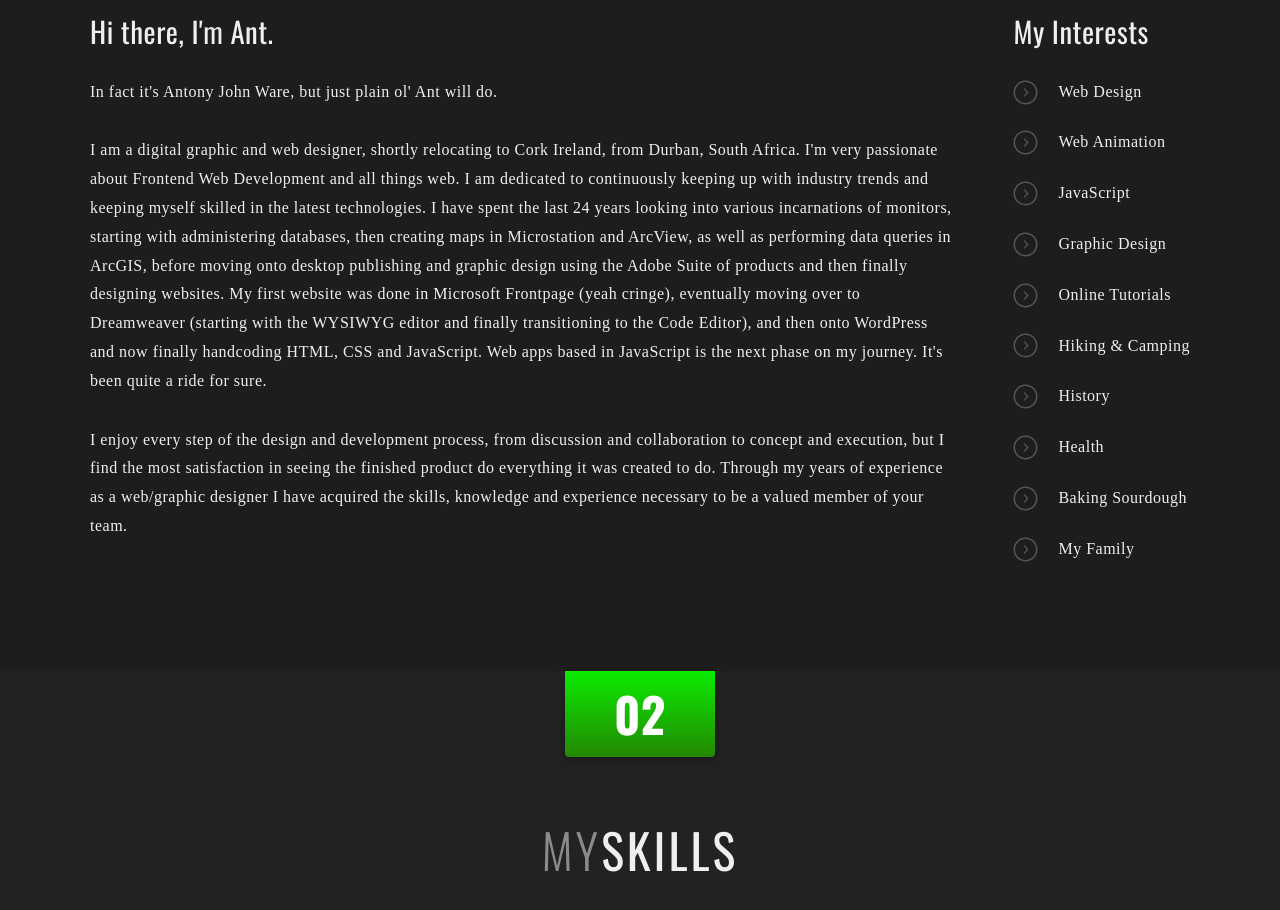
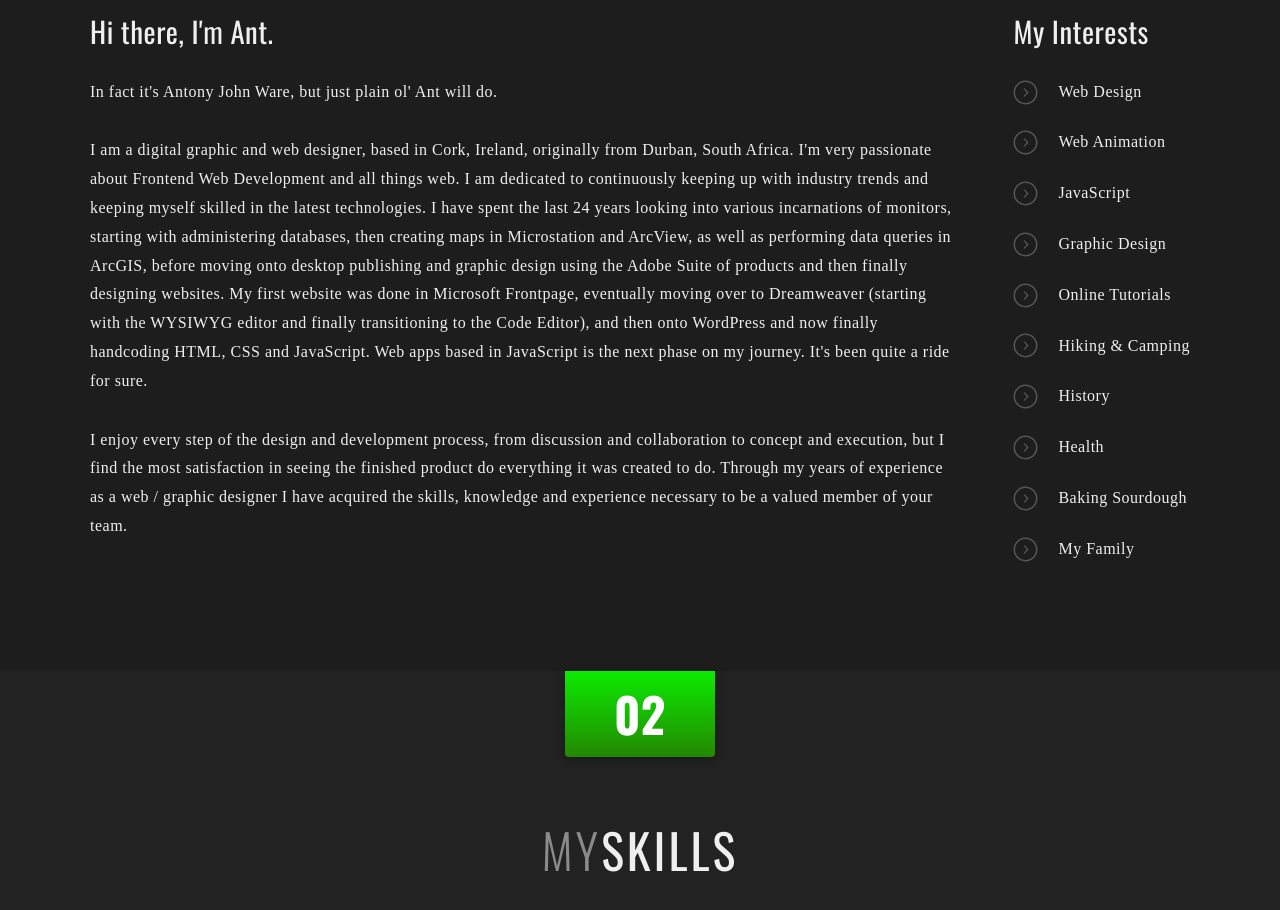
Before and after one commit to antware/ants-portfolio-2019, a plain HTML site: page index.html in a window 1280 px wide. Shown: the part 1120-2030 px from the top of the page. Drawn offline with nearby package versions, Linux system fonts and the light colour scheme; a web font is replaced by a local one.

Commit message:
Final change to about section

```diff
--- a/index.html
+++ b/index.html
@@ -87,20 +87,20 @@
           <div class="left-column-about">
             <h2>Hi there, I'm Ant.</h2>
             <p>In fact it's Antony John Ware, but just plain ol' Ant will do.</p>
-            <p>I am a digital graphic and web designer, shortly relocating to Cork Ireland, from Durban, South Africa.
+            <p>I am a digital graphic and web designer, based in Cork, Ireland, originally from Durban, South Africa.
               I'm very passionate about Frontend Web Development and all things web. I am dedicated to
               continuously keeping up with industry trends and keeping myself skilled in the latest technologies. I have
               spent the last 24 years looking into various incarnations of monitors, starting with administering
               databases, then creating maps in Microstation
               and ArcView, as well as performing data queries in ArcGIS, before moving onto desktop publishing and
               graphic design using the Adobe Suite of products and then finally designing websites. My first website was
-              done in Microsoft Frontpage (yeah cringe),
+              done in Microsoft Frontpage,
               eventually moving over to Dreamweaver (starting with the WYSIWYG editor and finally transitioning to the
               Code Editor), and then onto WordPress and now finally handcoding HTML, CSS and JavaScript. Web apps based
               in JavaScript is the next phase on my journey. It's been quite a ride for sure.</p>
             <p>I enjoy every step of the design and development process, from discussion and collaboration to concept
               and execution, but I find the most satisfaction in seeing the finished product do everything it was
-              created to do. Through my years of experience as a web/graphic designer I have acquired the skills,
+              created to do. Through my years of experience as a web / graphic designer I have acquired the skills,
               knowledge and experience necessary to be a valued member of your team.</p>
           </div>
           <div class="right-column-about">
```
